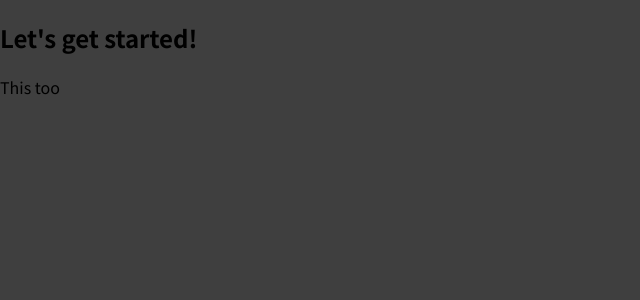
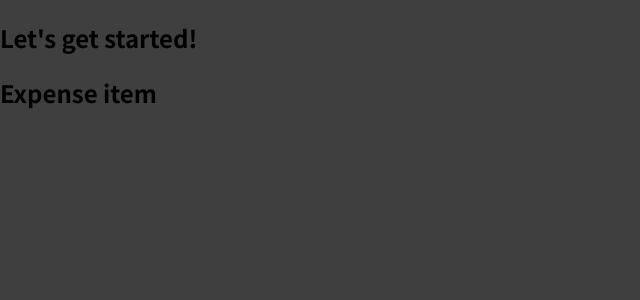
Before and after one commit to studiozandra/expensetrack, a JavaScript app: page / in a window 1280 px wide. Shown: the top 300 px of the page, without its empty margins (0-640 px from the left). Built offline with nearby package versions, Linux system fonts and the light colour scheme.

Commit message:
add ExpenseItem component

```diff
--- a/src/App.js
+++ b/src/App.js
@@ -1,8 +1,10 @@
+import ExpenseItem from "./components/ExpenseItem";
+
 function App() {
   return (
     <div>
       <h2>Let's get started!</h2>
-      <p>This too</p>
+      <ExpenseItem></ExpenseItem>
     </div>
   );
 }
--- a/src/components/ExpenseItem.js
+++ b/src/components/ExpenseItem.js
@@ -0,0 +1,5 @@
+function ExpenseItem() {
+    return <h2> Expense item</h2>
+}
+
+export default ExpenseItem
```
